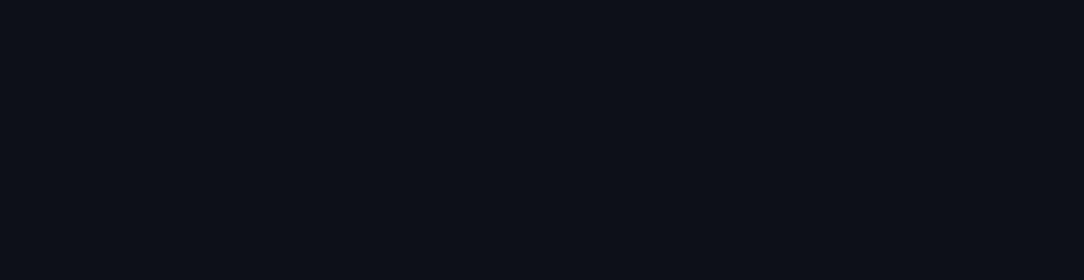
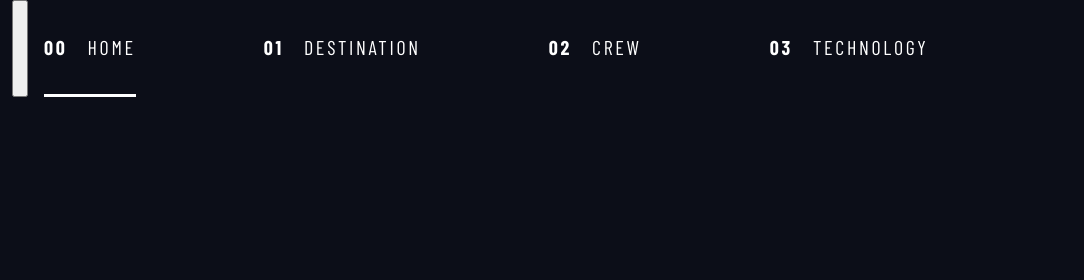
Before and after one commit to mhoumann87/space_travel_website, a plain HTML site: page index.html in a window 1280 px wide. Shown: the top 280 px of the page, 196-1280 px from the left. Drawn offline with nearby package versions, Linux system fonts and the light colour scheme; a web font is replaced by a local one.

Commit message:
Update html

```diff
--- a/index.html
+++ b/index.html
@@ -24,6 +24,8 @@
       href="./assets/images/favicon-32x32.png"
       type="image/x-icon"
     />
+
+    <script defer src="./assets/js/index.js"></script>
   </head>
   <body class="home">
     <header class="primary-header flex">
@@ -34,9 +36,21 @@
           class="logo"
         />
       </div>
-      <!--
+
+      <button
+        class="mobile-nav-toggle"
+        aria-controls="primary-navigation"
+        aria-expanded="false"
+      >
+        <span class="sr-only">Menu</span>
+      </button>
+
       <nav>
-        <ul class="primary-navigation underline-indicators flex">
+        <ul
+          id="primary-navigation"
+          class="primary-navigation underline-indicators flex"
+          data-visible="false"
+        >
           <li class="active">
             <a
               href="./index.html"
@@ -69,7 +83,7 @@
             >
           </li>
         </ul>
-      </nav> -->
+      </nav>
     </header>
 
     <main class="grid-container grid-container--home">
```
